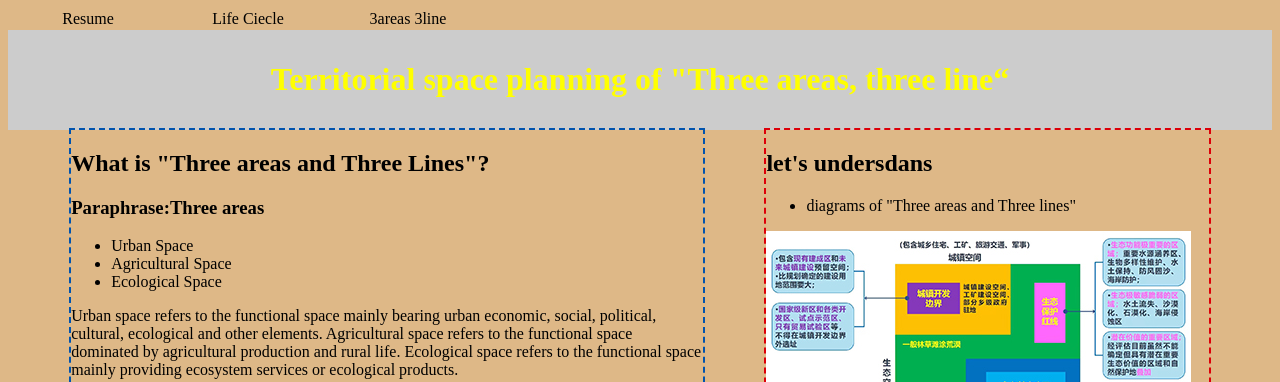
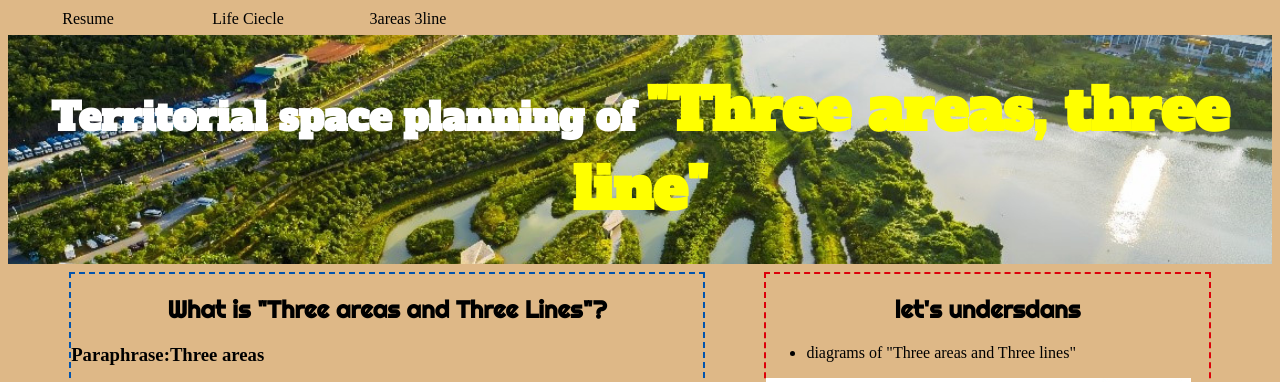
Before and after one commit to C1Ou/ITMD361_project2, a plain HTML site: page territorial_planning.html in a window 1280 px wide. Shown: the top 382 px of the page. Drawn offline with Linux system fonts and the light colour scheme.

Commit message:
add code

```diff
--- a/css/style3.css
+++ b/css/style3.css
@@ -1,10 +1,18 @@
 #header{
-	background-color: #ccc;
-	padding: 10PX;
+
+	background-image: url(../images/33tl.jpeg);
+	padding: 10px;
+	margin: 5px 0 10px 0;
+	background-size: 100%;
 	text-align: center;
-	font-family: ;
+	font-family: 'Alfa Slab One', cursive,sans-serif;
+	color: white;
+	font-size: 1.2em;
+
+}
+#htitle{
 	color: yellow;
-
+	font-size: 1.5em;
 }
 nav#horz1 ul{
 	list-style-type: none;
@@ -32,12 +40,16 @@ nav#horz1 ul li a:hover{
 	border-radius: 30px;
 	text-transform: uppercase;
 }
+
 #main{
 	float: left;
 	width: 50%;
 	margin: 0 5%;
 	outline: 2px dashed #0053ae;
-
+}
+h2{
+	font-family: 'Righteous', cursive,sans-serif;
+	text-align: center;
 }
 #extras{
 	float: left;
--- a/territorial_planning.html
+++ b/territorial_planning.html
@@ -3,6 +3,8 @@
   <head>
     <meta charset="utf-8">
     <title>Territorial space planning of "Three areas, three line“</title>
+    <link href="https://fonts.googleapis.com/css2?family=Alfa+Slab+One&display=swap" rel="stylesheet">
+    <link href="https://fonts.googleapis.com/css2?family=Righteous&display=swap" rel="stylesheet">
     <link rel="stylesheet" type="text/css" href="css/style3.css">
   </head>
   <body>
@@ -14,7 +16,7 @@
       </ul>
     </nav>
     <div id="header">
-      <h1>Territorial space planning of "Three areas, three line“</h1>
+      <h1>Territorial space planning of <span id="htitle">"Three areas, three line"</span></h1>
     </div>
     <div id="main">
       <h2>What is "Three areas and Three Lines"?</h2>
```
Also changed, not shown: images/33tl.jpeg (added), 2 other files.
